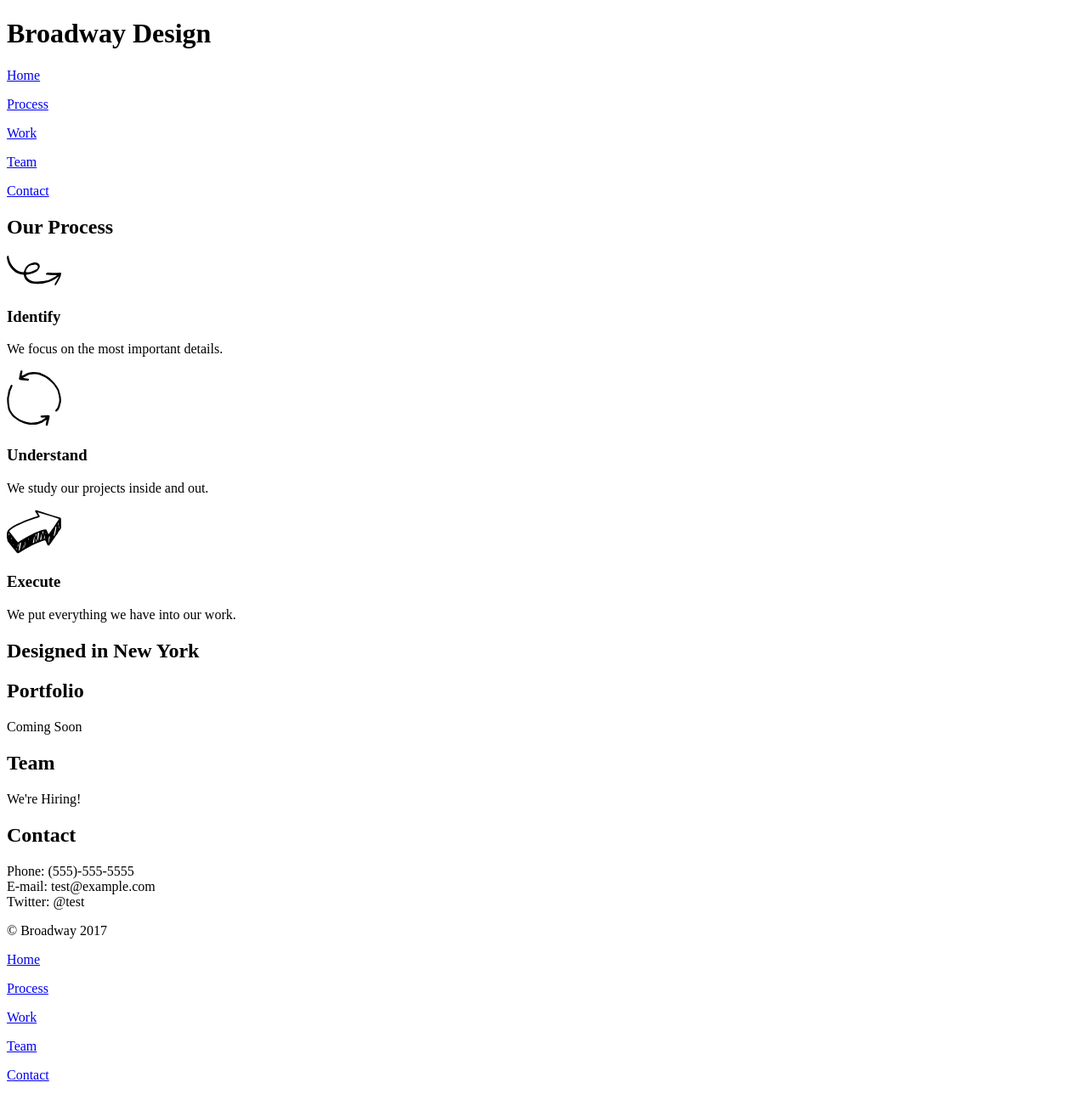
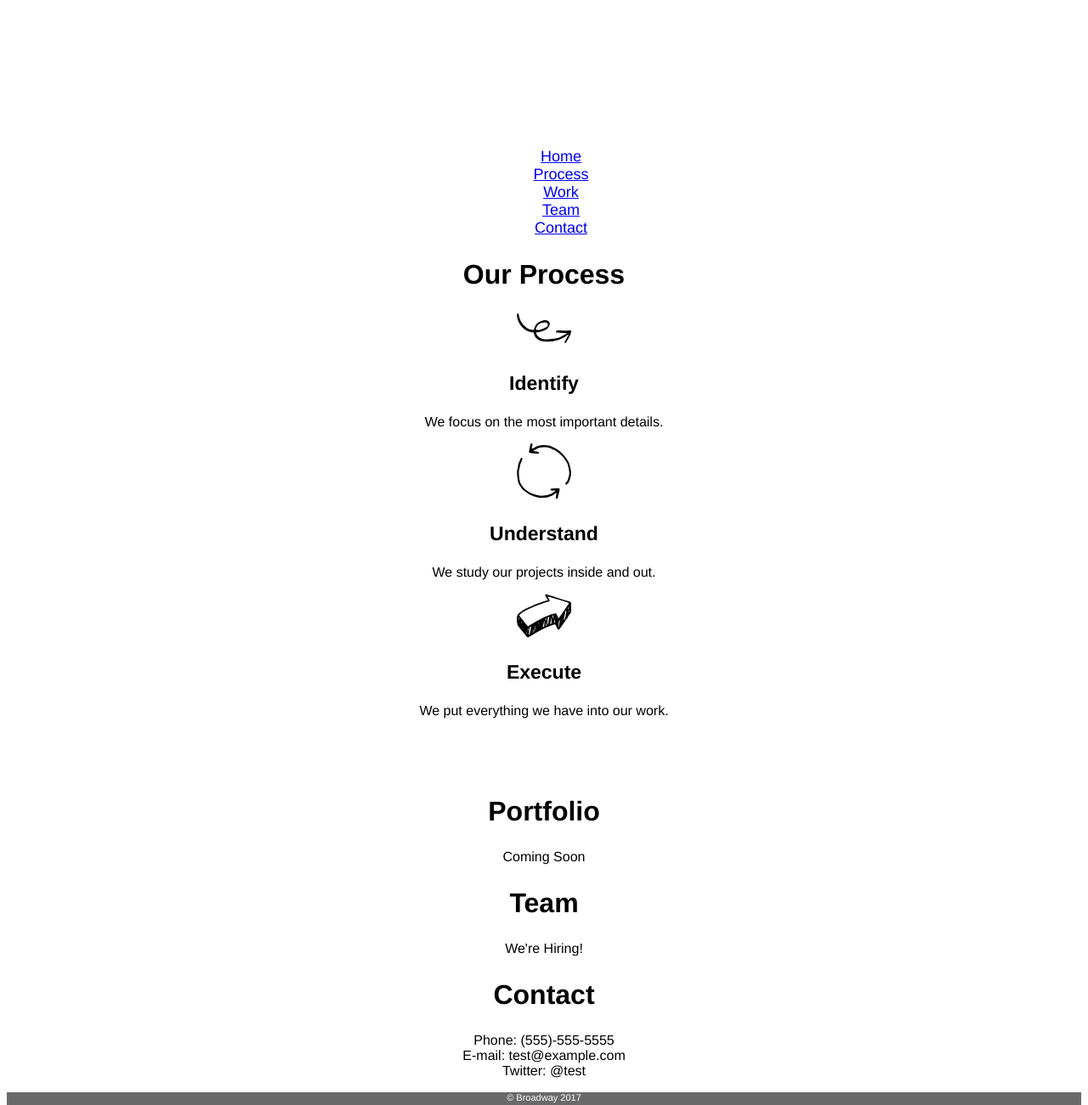
Before and after one commit to nolamus/broadway, a plain HTML site: page index.html in a window 1280 px wide. Shown: the top 1301 px of the page at 85% size. Drawn offline with Linux system fonts and the light colour scheme.

Commit message:
Revised css selectors

```diff
--- a/index.html
+++ b/index.html
@@ -9,11 +9,13 @@
     <div id="home">
       <h1>Broadway Design</h1>
       <nav>
-        <p><a href="#home">Home</a></p>
-        <p><a href="#process">Process</a></p>
-        <p><a href="#portfolio">Work</a></p>
-        <p><a href="#team">Team</a></p>
-        <p><a href="#contact">Contact</a></p>
+        <ul>
+          <li><a href="#home">Home</a></li>
+          <li><a href="#process">Process</a></li>
+          <li><a href="#portfolio">Work</a></li>
+          <li><a href="#team">Team</a></li>
+          <li><a href="#contact">Contact</a></li>
+          </ul>
       </nav>
     </div>
 
@@ -48,8 +50,8 @@
       <h2>Contact</h2>
       <p>Phone: (555)-555-5555<br />E-mail: test@example.com<br />Twitter: @test</p>
     </div>
-    <div class="footer">
-      <p>© Broadway 2017</p>
+    <div id="footer">
+      <p class="copyright">© Broadway 2017</p>
       <nav>
         <p><a href="#home">Home</a></p>
         <p><a href="#process">Process</a></p>
--- a/resources/css/style.css
+++ b/resources/css/style.css
@@ -0,0 +1,47 @@
+body {
+  text-align: center;
+  font-family: Helvetica;
+}
+
+#home {
+  color: white;
+}
+
+h1 {
+  font-size: 70px;
+  font-weight: bold;
+
+}
+
+nav {
+  font-size: 18px;
+}
+
+h2 {
+  font-size: 32px;
+  font-weight: bold;
+}
+
+h3 {
+  font-size: 23px;
+  font-weight: bold;
+}
+
+p #process {
+  font-size: 14px;
+}
+
+.new_york {
+  font-size: 23px;
+  font-weight: bold;
+  color: white;
+}
+
+#footer {
+  color: white;
+  background-color: dimgray;
+}
+
+.copyright {
+  font-size: 11px;
+}
```
